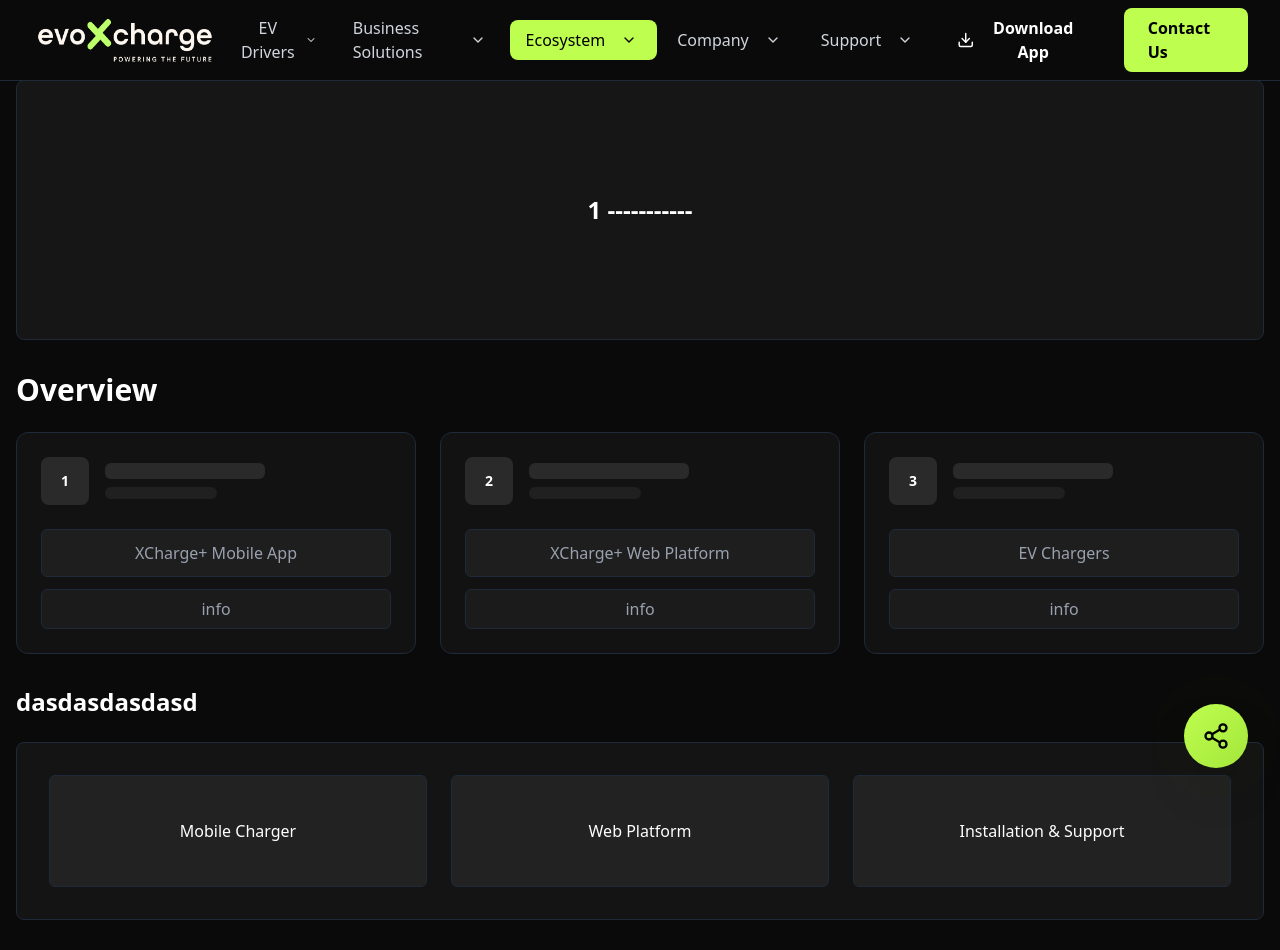
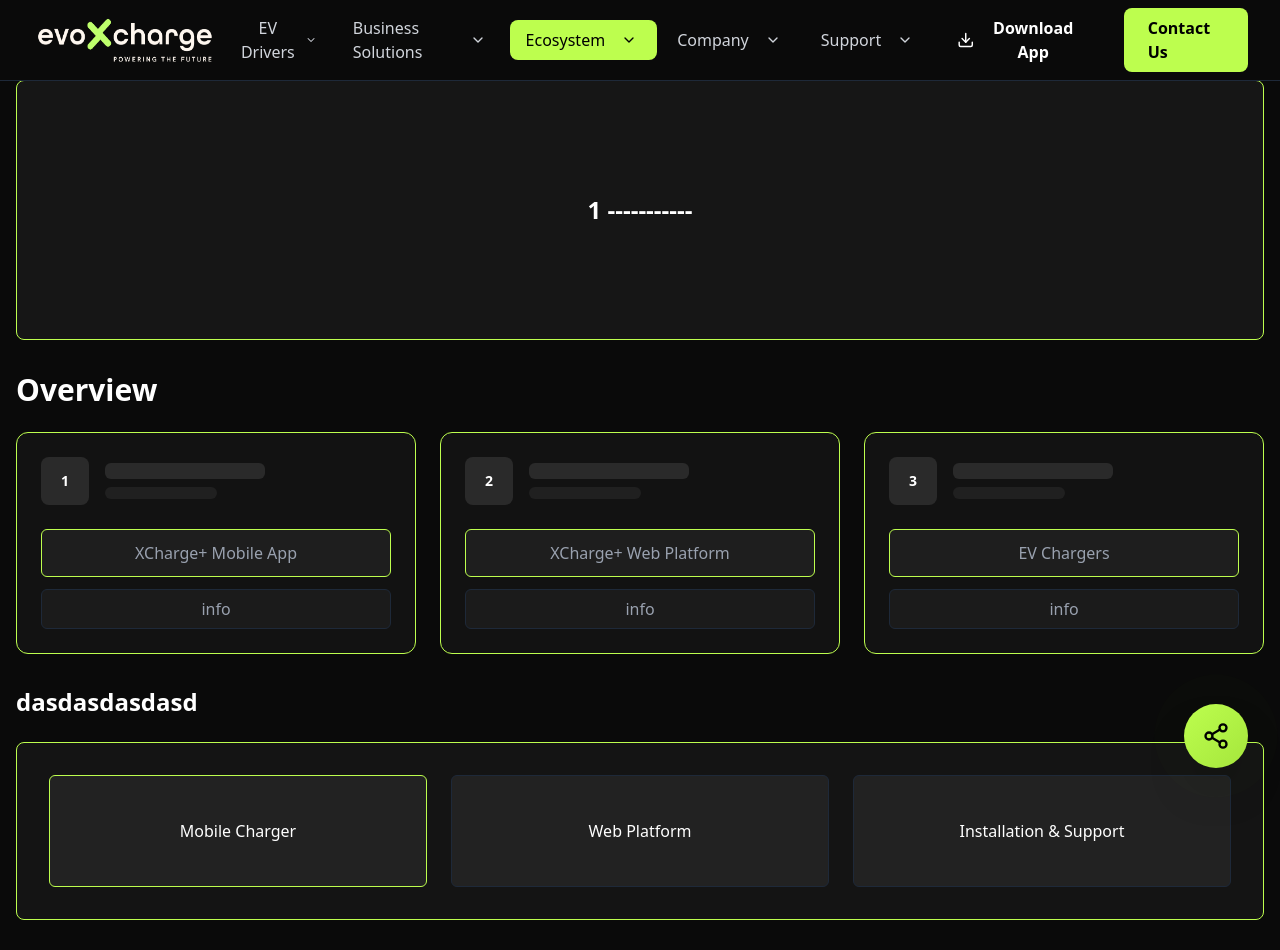
Before and after one commit to jhonfrancisduarte/mockup, a React (Vite) app: page /ecosystem in a window 1280 px wide. Shown: the top 950 px of the page. Built offline with nearby package versions, Linux system fonts and the light colour scheme.

Commit message:
feat: chaneg colors

```diff
--- a/src/pages/Ecosystem.jsx
+++ b/src/pages/Ecosystem.jsx
@@ -9,7 +9,7 @@
     <div className="min-h-screen bg-[#0A0A0A] pt-20 space-y-8">
       {/* Hero */}
       <section className="container mx-auto px-4">
-        <div className="bg-white/5 border border-gray-800 h-[260px] flex items-center justify-center rounded-lg">
+        <div className="bg-white/5 border border-[#BDFE4E] h-[260px] flex items-center justify-center rounded-lg">
           <h1 className="text-white text-2xl font-semibold">1 -----------</h1>
         </div>
       </section>
@@ -21,7 +21,7 @@
           {features.map((f) => (
             <div
               key={f.id}
-              className="rounded-xl border border-gray-800 bg-white/3 p-6 flex flex-col gap-4"
+              className="rounded-xl border border-[#BDFE4E] bg-white/3 p-6 flex flex-col gap-4"
             >
               <div className="flex items-center gap-4">
                 <div className="w-12 h-12 rounded-lg bg-white/10 flex items-center justify-center font-bold text-sm text-white">
@@ -34,7 +34,7 @@
               </div>
 
               <div className="flex-1 space-y-3 mt-2">
-                <div className="h-12 bg-white/5 rounded-md border border-gray-800 flex items-center justify-center text-gray-400">
+                <div className="h-12 bg-white/5 rounded-md border border-[#BDFE4E] flex items-center justify-center text-gray-400">
                   {f.title}
                 </div>
                 <div className="h-10 bg-white/4 rounded-md border border-gray-800 flex items-center justify-center text-gray-400">
@@ -50,9 +50,9 @@
       <section className="container mx-auto px-4 text-white">
         <h3 className="text-white text-2xl font-semibold mb-6">dasdasdasdasd</h3>
 
-        <div className="bg-white/4 border border-gray-800 rounded-lg p-8">
+        <div className="bg-white/4 border border-[#BDFE4E] rounded-lg p-8">
           <div className="flex flex-col md:flex-row gap-6">
-            <div className="flex-1 h-28 bg-white/6 border border-gray-800 rounded-md flex items-center justify-center">
+            <div className="flex-1 h-28 bg-white/6 border border-[#BDFE4E] rounded-md flex items-center justify-center">
           Mobile Charger
             </div>
             <div className="flex-1 h-28 bg-white/6 border border-gray-800 rounded-md flex items-center justify-center">
@@ -65,7 +65,7 @@
         </div>
       </section>
 
-      <section className="container mx-auto px-4 text-white">
+      <section className="container mx-auto px-4 text-white ">
         <div className="grid grid-cols-1 md:grid-cols-3 gap-6">
           <div className="h-40 bg-white/5 border border-gray-800 rounded-lg flex items-center justify-center">
             FAQ
```
Also changed, not shown: src/pages/BusinessSolution.jsx (+2 -7 lines).
